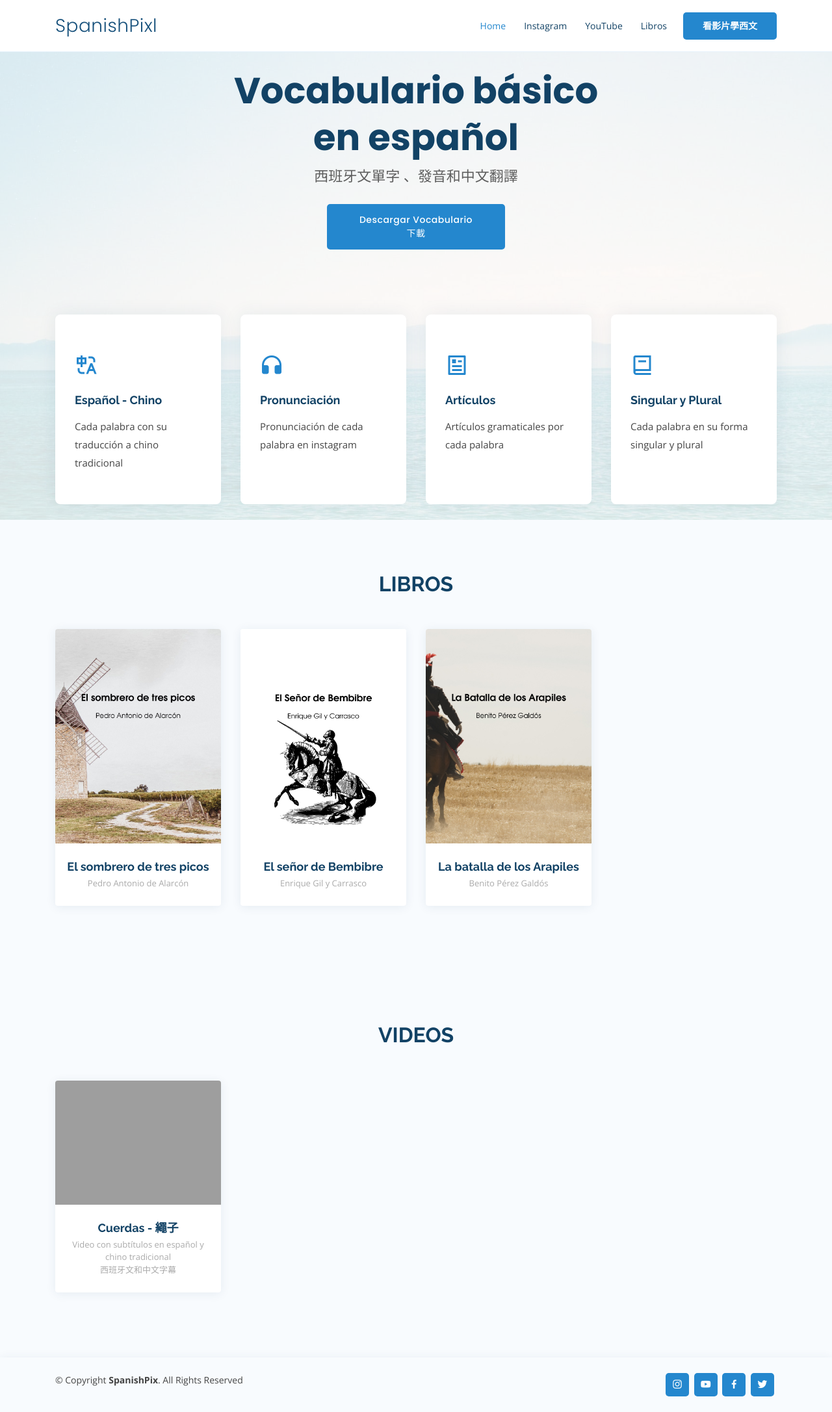
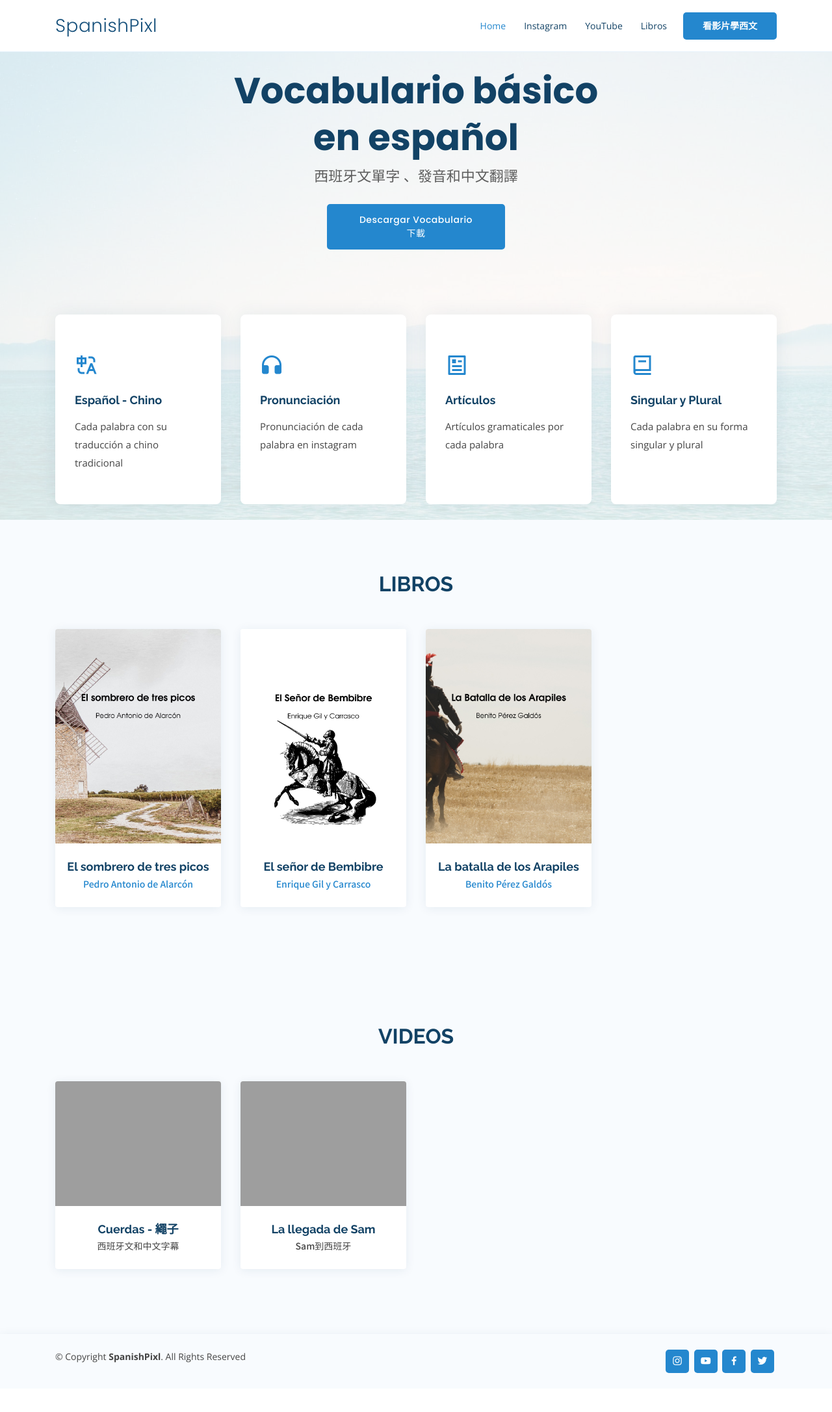
Before and after one commit to espixel/es, a PHP site: page / in a window 1280 px wide. Shown: the whole page at 65% size. After the commit the page ends 2113 px from the top, so only its background shows below. Run offline with PHP 8.4, Linux system fonts and the light colour scheme; grey boxes are pictures that could not be loaded.

Commit message:
design fix

```diff
--- a/assets/css/style.css
+++ b/assets/css/style.css
@@ -1278,11 +1278,15 @@ section {
   color: #124265;
 }
 
+/* font modified for TChinese */
 .team .member .member-info span {
+  font-family: "Noto Sans TC", sans-serif;
+  font-optical-sizing: auto;
+  font-style: normal;
   display: block;
-  font-size: 13px;
-  font-weight: 400;
-  color: #aaaaaa;
+  font-size: 14px;
+  font-weight: 500;
+  color: #444444;
 }
 
 .team .member .member-info p {
--- a/assets/js/bcollection.js
+++ b/assets/js/bcollection.js
@@ -13,18 +13,22 @@ function loadEbooks() {
             var appendText = '<div class="col-lg-3 col-md-6 d-flex align-items-stretch" data-aos="fade-up" data-aos-delay="' + dataDelay + '">' +
                 '<div class="member">' +
                     '<div class="member-img">' +
-                        '<img src="./assets/img/books/' + myBooks[i]['id'] + '.jpg" class="img-fluid" alt="">' +
+                        '<a href="./book.html?b_id=' + myBooks[i]['id'] + '">' + '<img src="./assets/img/books/' + myBooks[i]['id'] + '.jpg" class="img-fluid" alt="">' +
+
+                        /*
                         '<div class ="social">' +
                         '<a href="./book.html?b_id='+ myBooks[i]['id'] +'"><i class ="icofont-book-alt"></i></a>' +
                         '<a href="./book.html?b_id='+ myBooks[i]['id'] +'"><i class ="icofont-audio"></i></a>' +
                         '<a href="./book.html?b_id='+ myBooks[i]['id'] +'"><i class ="icofont-headphone"></i></a>' +
                         '<a href="./book.html?b_id='+ myBooks[i]['id'] +'"><i class ="icofont-ebook"></i></a>' +
                         '</div>' +
+                        */
+
                     '</div>' +
                     '<div class="member-info">' +
                         //'<h4>' + myBooks[i]['title'] + '</h4>' +
                         '<h4><a href="./book.html?b_id=' + myBooks[i]['id'] + '">' + myBooks[i]['title'] + '</a></h4>' +
-                        '<span>' + myBooks[i]['author'] + '</span>' +
+                        '<span>' + '<a href="./book.html?b_id=' + myBooks[i]['id'] + '">' + myBooks[i]['author'] + '</span>' +
                     '</div>' +
                 '</div>' +
             '</div>';
--- a/index.html
+++ b/index.html
@@ -14,6 +14,9 @@
   <link href="assets/img/apple-touch-icon.png" rel="apple-touch-icon">
 
   <!-- Google Fonts -->
+  <link rel="preconnect" href="https://fonts.googleapis.com">
+  <link rel="preconnect" href="https://fonts.gstatic.com" crossorigin>
+  <link href="https://fonts.googleapis.com/css2?family=Noto+Sans+TC:wght@100..900&display=swap" rel="stylesheet">
   <link href="https://fonts.googleapis.com/css?family=Open+Sans:300,300i,400,400i,600,600i,700,700i|Raleway:300,300i,400,400i,500,500i,600,600i,700,700i|Poppins:300,300i,400,400i,500,500i,600,600i,700,700i" rel="stylesheet">
 
   <!-- Vendor CSS Files -->
@@ -144,9 +147,24 @@
               </div>
               <div class="member-info">
                 <h4>Cuerdas - 繩子</h4>
-                <span>Video con subtítulos en español y chino tradicional</span>
                 <span>西班牙文和中文字幕</span>
+
               </div>
+            </div>
+          </div>
+
+          <div class="col-lg-3 col-md-6 d-flex align-items-stretch" data-aos="fade-up" data-aos-delay="100">
+            <div class="member">
+              <div class="member-img">
+                <a href="./video/watch.html?video_id=4INwx_tmTKw"><img src="https://i.ytimg.com/vi/8Nlyv5BIkN4/hqdefault.jpg" class="img-fluid" alt=""></a>
+                <div class="social">
+                  <a href="./video/watch.html?video_id=4INwx_tmTKw"><i class="icofont-ui-video-play"></i></a>
+                </div>
+              </div>
+              <div class="member-info">
+                <h4>La llegada de Sam</h4>
+                <span>Sam到西班牙</span>
+
             </div>
           </div>
 
@@ -164,7 +182,7 @@
 
       <div class="mr-md-auto text-center text-md-left">
         <div class="copyright">
-          &copy; Copyright <strong><span>SpanishPix</span></strong>. All Rights Reserved
+          &copy; Copyright <strong><span>SpanishPixl</span></strong>. All Rights Reserved
         </div>
       </div>
       <div class="social-links text-center text-md-right pt-3 pt-md-0">
--- a/js/staticIndx.js
+++ b/js/staticIndx.js
@@ -101,18 +101,24 @@ function loadHomeVid() {
             var fullTitle = back[i]["title"];
             var divideTitle = fullTitle.split(" | ");
 
-            var chapter = "第" + (i+1).toString() + "集 ";
+            const epNoRemoved = divideTitle[0].slice(3);
+
+            //console.log(epNoRemoved)
+            //var chapter = "第" + (i+1).toString() + "集 ";
 
             var appendText = '<div class="col-lg-3 col-md-6 d-flex align-items-stretch" data-aos="fade-up" data-aos-delay="100">'
                 + '<div class="member">'
                 +   '<div class="member-img">'
                 +       '<a href="./video/watch.html?video_id=' + back[i]["video_id"] + '"><img src="https://i.ytimg.com/vi/' + back[i]["video_id"] + '/hqdefault.jpg" class="img-fluid" alt=""></a>'
-                +           '<div class="social">'
-                +               '<a href="./video/watch.html?video_id=' + back[i]["video_id"] + '"><i class="icofont-ui-video-play"></i></a>'
-                +           '</div>'
+
+                //+           '<div class="social">'
+                //+               '<a href="./video/watch.html?video_id=' + back[i]["video_id"] + '"><i class="icofont-ui-video-play"></i></a>'
+                //+           '</div>'
+
                 +   '</div>'
                 +   '<div class="member-info">'
-                +       '<h7>' + divideTitle[0] + '<br />' + chapter + divideTitle[1] + '</h7>'
+                +       '<h4>' + '<a href="./video/watch.html?video_id=' + back[i]["video_id"] + '">' + epNoRemoved + '</h4>'
+                +       '<span>' + divideTitle[1] + '</span>'
                 +   '</div>'
                 + '</div>'
             + '</div>';
```
